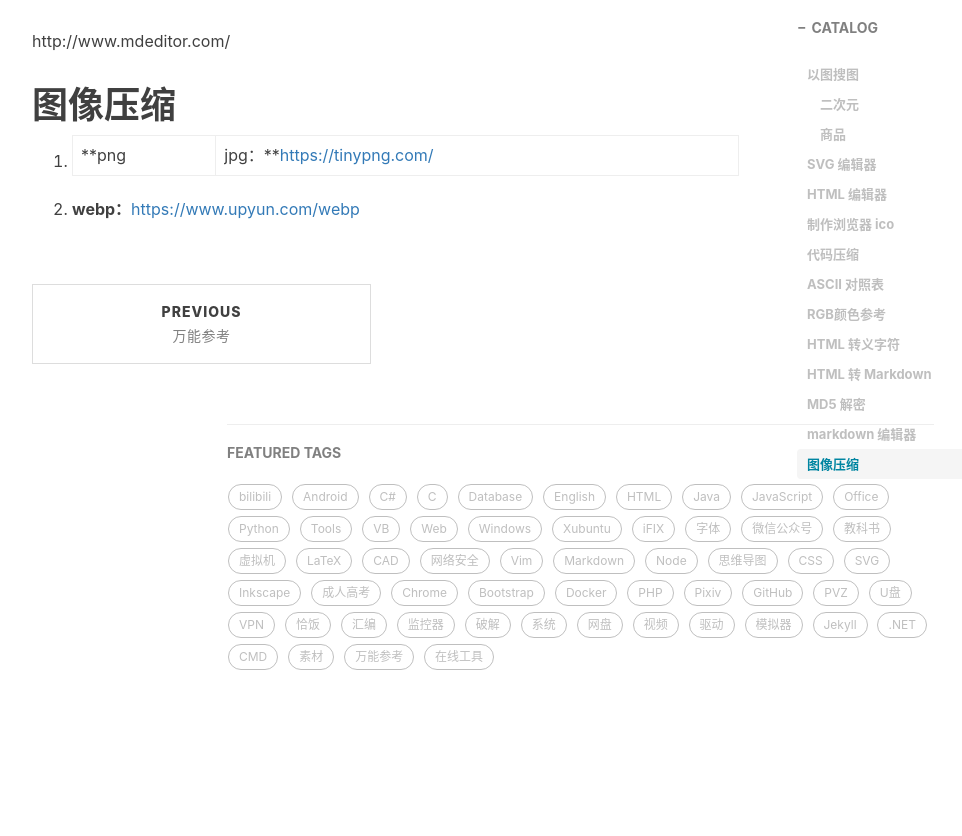
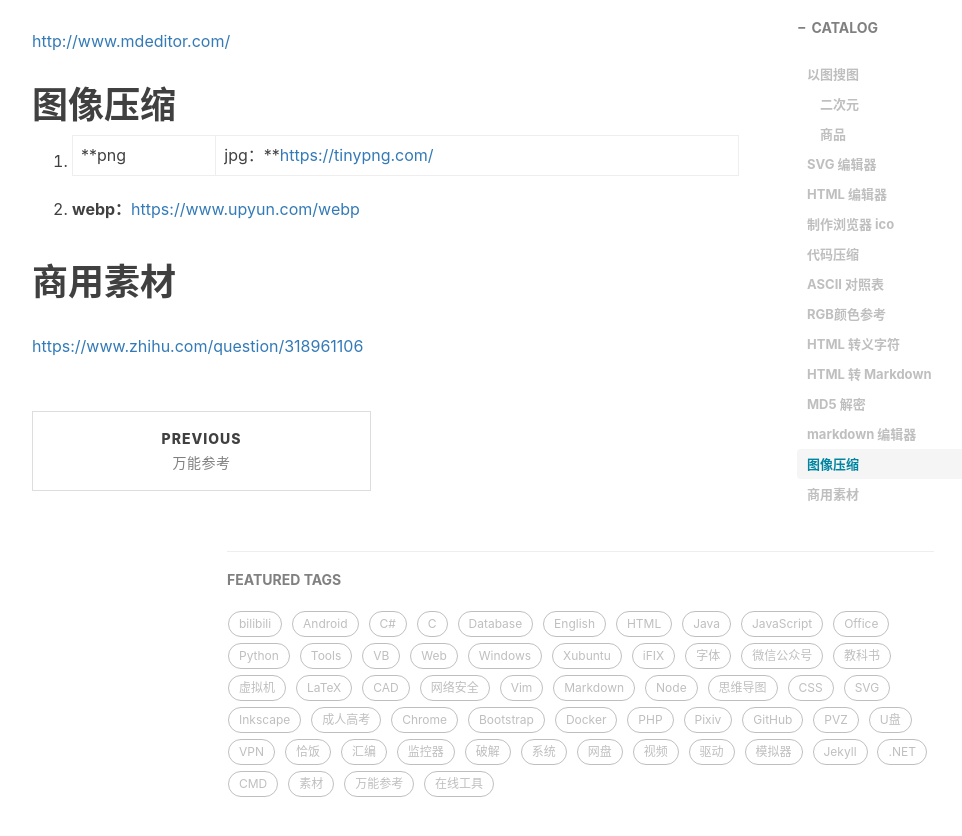
Before and after one commit to yiyutouxin/tangle5500.github.io, a Jekyll site: the page built from _posts/2020-9-13-在线工具.md, in a window 1280 px wide and 900 px high, scrolled down 2239 px. Shown: the top 836 px of the window, without its empty margins (38-1000 px from the left). Built offline with Jekyll 4.4.1, drawn with Linux system fonts in a browser that asks for light colours; nearby versions of some CDN libraries; comment, search, counter and statistics services are not loaded; before the commit the page ends 3053 px from its top, so only the background shows below that.

Commit message:
Update 2020-9-13-在线工具.md

```diff
--- a/_posts/2020-9-13-在线工具.md
+++ b/_posts/2020-9-13-在线工具.md
@@ -26,28 +26,28 @@
 
 ## 商品
 
-https://www.taobao.com/
+<https://www.taobao.com/>
 
 
 # SVG 编辑器
 
-https://c.runoob.com/more/svgeditor/
+<https://c.runoob.com/more/svgeditor/>
 
 # HTML 编辑器
 
-http://c.runoob.com/front-end/61
+<http://c.runoob.com/front-end/61>
 
 # 制作浏览器 ico
 
-http://www.bitbug.net/
+<http://www.bitbug.net/>
 
 # 代码压缩
 
-http://tool.chinaz.com/Tools/jsformat.aspx
+<http://tool.chinaz.com/Tools/jsformat.aspx>
 
 # ASCII 对照表
 
-http://tool.oschina.net/commons?type=4
+<http://tool.oschina.net/commons?type=4>
 
 # RGB颜色参考
 
@@ -55,21 +55,25 @@
 
 # HTML 转义字符
 
-http://tool.oschina.net/commons?type=2
+<http://tool.oschina.net/commons?type=2>
 
 # HTML 转 Markdown
 
-https://tool.lu/markdown/
+<https://tool.lu/markdown/>
 
 # MD5 解密
 
-https://www.somd5.com/
+<https://www.somd5.com/>
 
 # markdown 编辑器
 
-http://www.mdeditor.com/
+<http://www.mdeditor.com/>
 
 # 图像压缩
 
 0. **png | jpg：**<https://tinypng.com/>
 0. **webp：**<https://www.upyun.com/webp>
+
+# 商用素材
+
+<https://www.zhihu.com/question/318961106>
```
